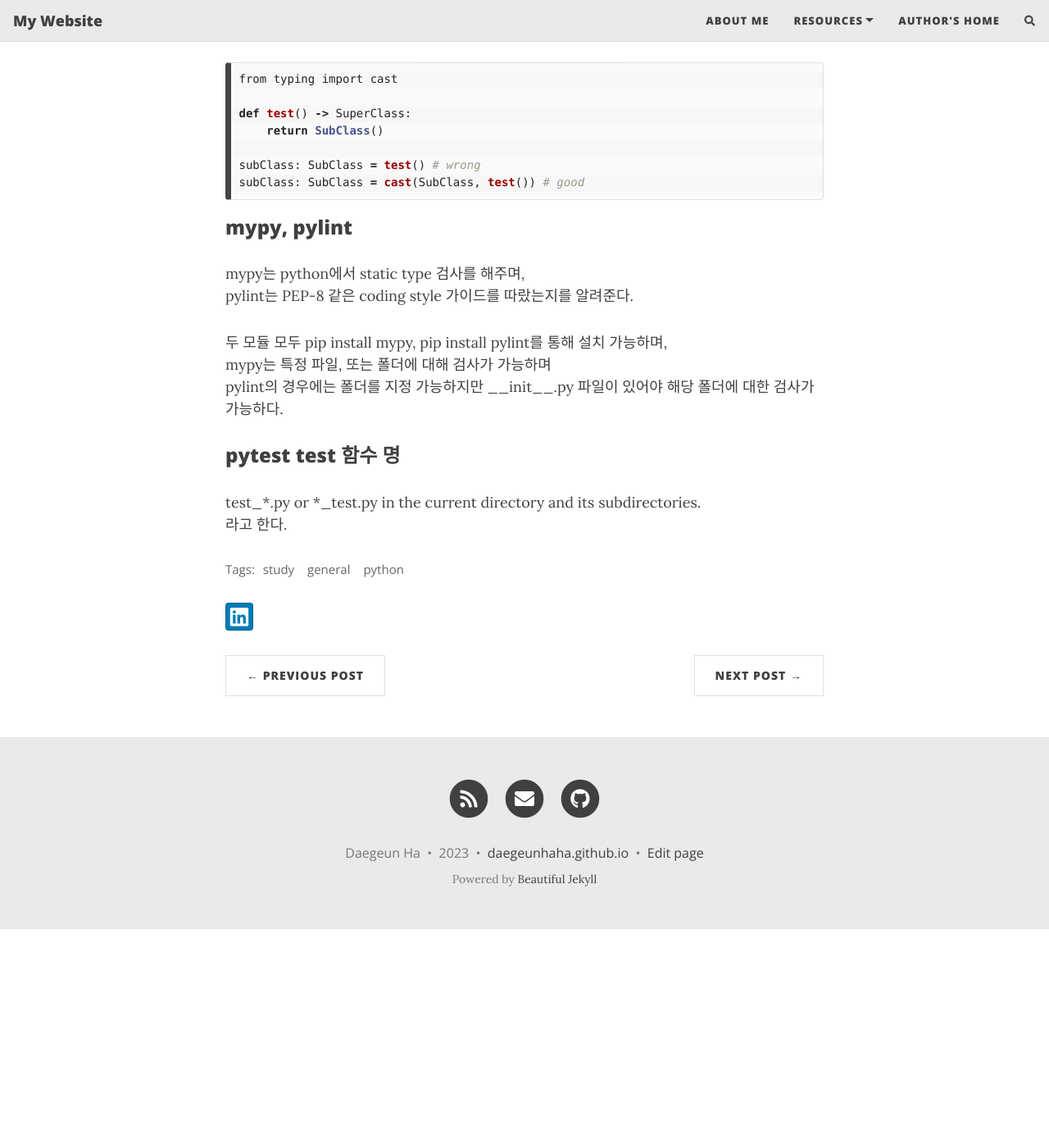
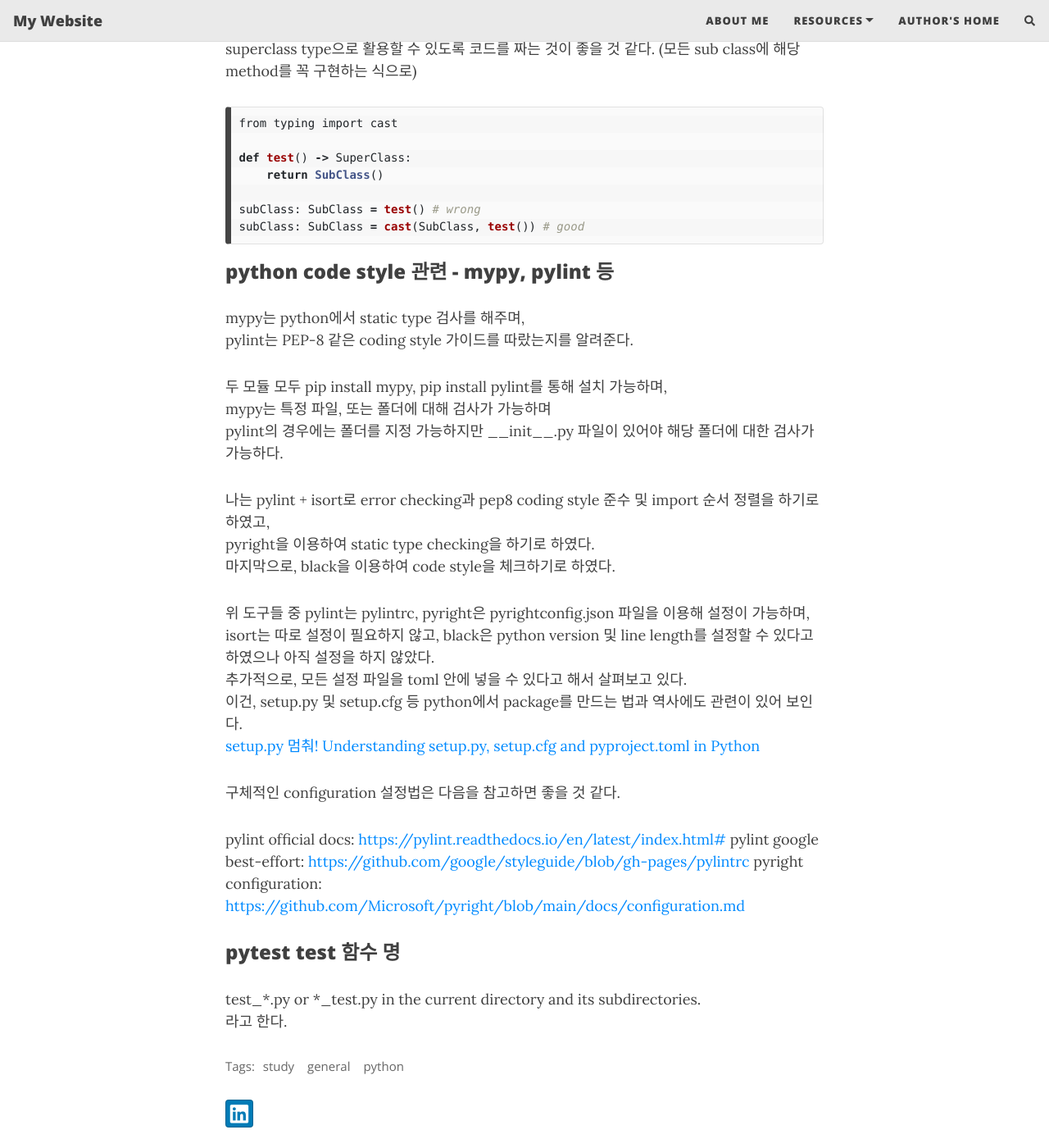
Before and after one commit to daegeunhaha/daegeunhaha.github.io, a Jekyll site: the page built from _posts/2023-01-25-python-tips.md, in a window 1280 px wide and 1400 px high, scrolled down 4475 px. Shown: the whole window at 82% size. Built offline with Jekyll 4.4.1, drawn with Linux system fonts in a browser that asks for light colours; nearby versions of some CDN libraries; comment, search, counter and statistics services are not loaded; before the commit the page ends 5608 px from its top, so only the background shows below that; some of the changed text lies outside the part shown.

Commit message:
fix python tips

````diff
--- a/_posts/2023-01-25-python-tips.md
+++ b/_posts/2023-01-25-python-tips.md
@@ -16,6 +16,7 @@ python 코드를 짜다보면 typing 때문이건, 그냥이건 circular import
 
 1. dynamic import
     * 상단 import section에서 import 하는 것이 아니라, 실제 필요할 때 import 하는 방법이 있다.
+    * 이 방법을 이용하였더니, pylint에서 import-outside-toplevel warning을 내었다. 해결하는 좋은 방법이 있을 지 고민 중이다.
 2. typing 꼼수
     * typing시 실제 class 대신 class의 string을 사용할 수 있다. mypy 사용 시에 type checking이 가능하도록 한다.
 
@@ -167,7 +168,7 @@ subClass: SubClass = test() # wrong
 subClass: SubClass = cast(SubClass, test()) # good
 ```
 
-### mypy, pylint
+### python code style 관련 - mypy, pylint 등
 
 mypy는 python에서 static type 검사를 해주며,
 pylint는 PEP-8 같은 coding style 가이드를 따랐는지를 알려준다.
@@ -176,6 +177,23 @@ pylint는 PEP-8 같은 coding style 가이드를 따랐는지를 알려준다.
 mypy는 특정 파일, 또는 폴더에 대해 검사가 가능하며
 pylint의 경우에는 폴더를 지정 가능하지만 \_\_init\_\_.py 파일이 있어야 해당 폴더에 대한 검사가 가능하다.
 
+나는 pylint + isort로 error checking과 pep8 coding style 준수 및 import 순서 정렬을 하기로 하였고,
+pyright을 이용하여 static type checking을 하기로 하였다.
+마지막으로, black을 이용하여 code style을 체크하기로 하였다.
+
+위 도구들 중 pylint는 pylintrc, pyright은 pyrightconfig.json 파일을 이용해 설정이 가능하며,
+isort는 따로 설정이 필요하지 않고, black은 python version 및 line length를 설정할 수 있다고 하였으나 아직 설정을 하지 않았다.
+추가적으로, 모든 설정 파일을 toml 안에 넣을 수 있다고 해서 살펴보고 있다.
+이건, setup.py 및 setup.cfg 등 python에서 package를 만드는 법과 역사에도 관련이 있어 보인다.
+[setup.py 멈춰!](https://tech.buzzvil.com/blog/setup.py-%EB%A9%88%EC%B6%B0/)
+[Understanding setup.py, setup.cfg and pyproject.toml in Python](https://ianhopkinson.org.uk/2022/02/understanding-setup-py-setup-cfg-and-pyproject-toml-in-python/)
+
+구체적인 configuration 설정법은 다음을 참고하면 좋을 것 같다.
+
+pylint official docs: [https://pylint.readthedocs.io/en/latest/index.html#](https://pylint.readthedocs.io/en/latest/index.html#)
+pylint google best-effort: [https://github.com/google/styleguide/blob/gh-pages/pylintrc](https://github.com/google/styleguide/blob/gh-pages/pylintrc)
+pyright configuration: [https://github.com/Microsoft/pyright/blob/main/docs/configuration.md](https://github.com/Microsoft/pyright/blob/main/docs/configuration.md)
+
 ### pytest test 함수 명
 
 test_*.py or \*_test.py in the current directory and its subdirectories.
--- /dev/null
+++ b/note.txt
@@ -0,0 +1,5 @@
+현재 풀어야 할 숙제
+
+- import-outside-toplevel problem with circular import, 현재 내 구현에는 어떤 문제가 있는가?
+- python project setting 문제. setup.py, setup.cfg, .toml 파일은 대체 무엇인가?
+- 내가 적용해둔 tool의 configuration을 vscode에도 동기화하여 적용하려면 어떻게 해야 하는가?
````
